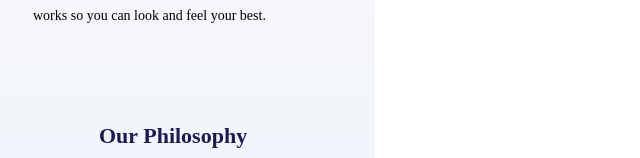
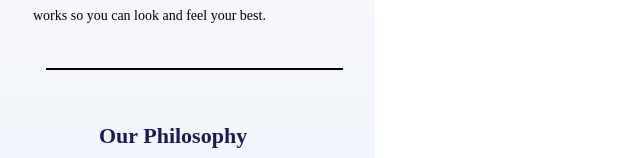
Before and after one commit to rahuliitbhu/Dyeus, a React (Create React App) app: page / in a window 1280 px wide. Shown: the part 276-434 px from the top of the page, without its empty margins (0-640 px from the left). Built offline with nearby package versions, Linux system fonts and the light colour scheme.

Commit message:
first commit

```diff
--- a/src/App.css
+++ b/src/App.css
@@ -206,6 +206,16 @@ top: 2000px;
 
 background: linear-gradient(165.41deg, #D99EC9 0%, rgba(246, 240, 196, 0) 100%);
 }
+.line1{
+  position: absolute;
+  width: 297px;
+  height: 0px;
+  left: 46px;
+  top: 274px;
+
+  border: 0.1px solid #000000;
+}
+
 .rect2-txt1{
 
 position: absolute;
@@ -649,6 +659,15 @@ top: 7400px;
 
 background: #050506;
 }
+.line2{
+  position: absolute;
+width: 306px;
+height: 0px;
+left: 15px;
+top: 310px;
+
+border: 0.1px solid #E3F4FF;
+}
 
 .contact-img1{
   position: absolute;
@@ -663,12 +682,12 @@ color: #E9F4FF;
   height: 18px;
   left: 15px;
   top: 298px;
-  margin: 5px;
+  margin-top: 17px;
 
   font-family: 'Poppins';
   font-style: normal;
   font-weight: 300;
-  font-size: 15.94737px;
+  font-size: 12.94737px;
   line-height: 206.5%;
   /* or 18px */
 
--- a/src/Components/Navbar.js
+++ b/src/Components/Navbar.js
@@ -8,7 +8,7 @@ const Navbar = () => {
 <nav className='rectangle'>
     <div className="nav-wrapper">
       <a href="#" className="brand-logo left black-text" style={{left:"24px"}} ><i className="material-icons small" >dehaze</i> </a>
-      <ul id="nav-mobile" class="right ">
+      <ul id="nav-mobile" className="right ">
         <li><a className='black-text' href="sass.html"><i className="material-icons small" >shopping_cart</i></a></li>
         <li><a className='black-text' href="sass.html"><i className="material-icons small" >notifications_none</i></a></li>
 
--- a/src/Pages/Contact.js
+++ b/src/Pages/Contact.js
@@ -1,7 +1,7 @@
 import React from 'react'
 import img1 from '../Images/facebook.png'
 import img2 from '../Images/twitter.png'
-
+import img4 from '../Images/Line 7.png'
 const Contact = () => {
   return (
     <div className='container'>
@@ -10,18 +10,7 @@ const Contact = () => {
 
     <img className='contact-img1'style={{right:"85px",top:"55px"}} src={img1}/>
     <img className='contact-img1' style={{right:"45px",top:"55px"}} src={img2}/>
-    {
-/*
-<ul className="collection">
 
-        <li  ><div className='collection-item' >Product <i class="material-icons">keyboard_arrow_right</i></div></li>
-        <li  ><div className='collection-item' >Our Science <i class="material-icons">keyboard_arrow_right</i></div></li>
-        <li  ><div className='collection-item'>Vision {`&`} Mission <i class="material-icons">keyboard_arrow_right</i></div></li>
-        <li  ><div className='collection-item'>About Us <i class="material-icons">keyboard_arrow_right</i></div></li>
-
-      </ul>
-*/
-    }
 
 
 <ul class="collection " style={{top:"90px" ,border:"0px"}} >
@@ -40,6 +29,7 @@ const Contact = () => {
       <p className='contact-txt ' >
       Subscribe to our Newsletter
       </p>
+      <img className='line2 ' src={img4} />
 
       <div className='row'>
       <div className="col-8 input input-field input-outlined">
--- a/src/Pages/Rectangle1.js
+++ b/src/Pages/Rectangle1.js
@@ -2,7 +2,7 @@ import React from 'react'
 import img1 from '../Images/Vector.png'
 import img2 from '../Images/Vector1.png'
 import img3 from '../Images/Vectorstart.png'
-import img4 from '../Images/Shapephone.png'
+import img4 from '../Images/Line 7.png'
 
 
 const Rectangle1 = () => {
@@ -18,6 +18,7 @@ const Rectangle1 = () => {
             <p className='rect1-txt3'>
             Diana empowers you to understand how your body works so you can look and feel your best.
             </p>
+            <img className='line1 ' src={img4} />
             <p className='rect1-txt4'>
             Our Philosophy </p>
 
```
Also changed, not shown: src/Images/Line 7.png (added).
